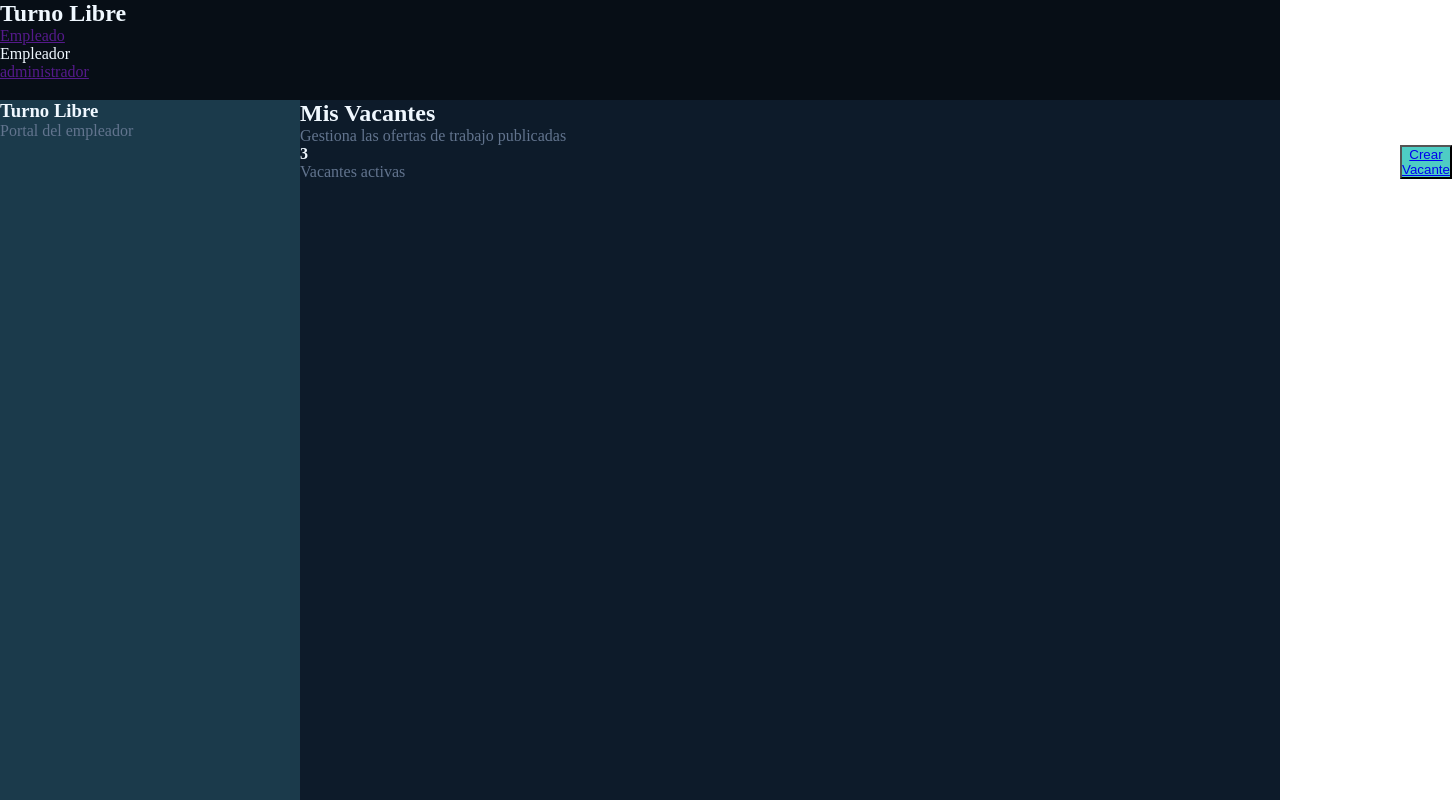
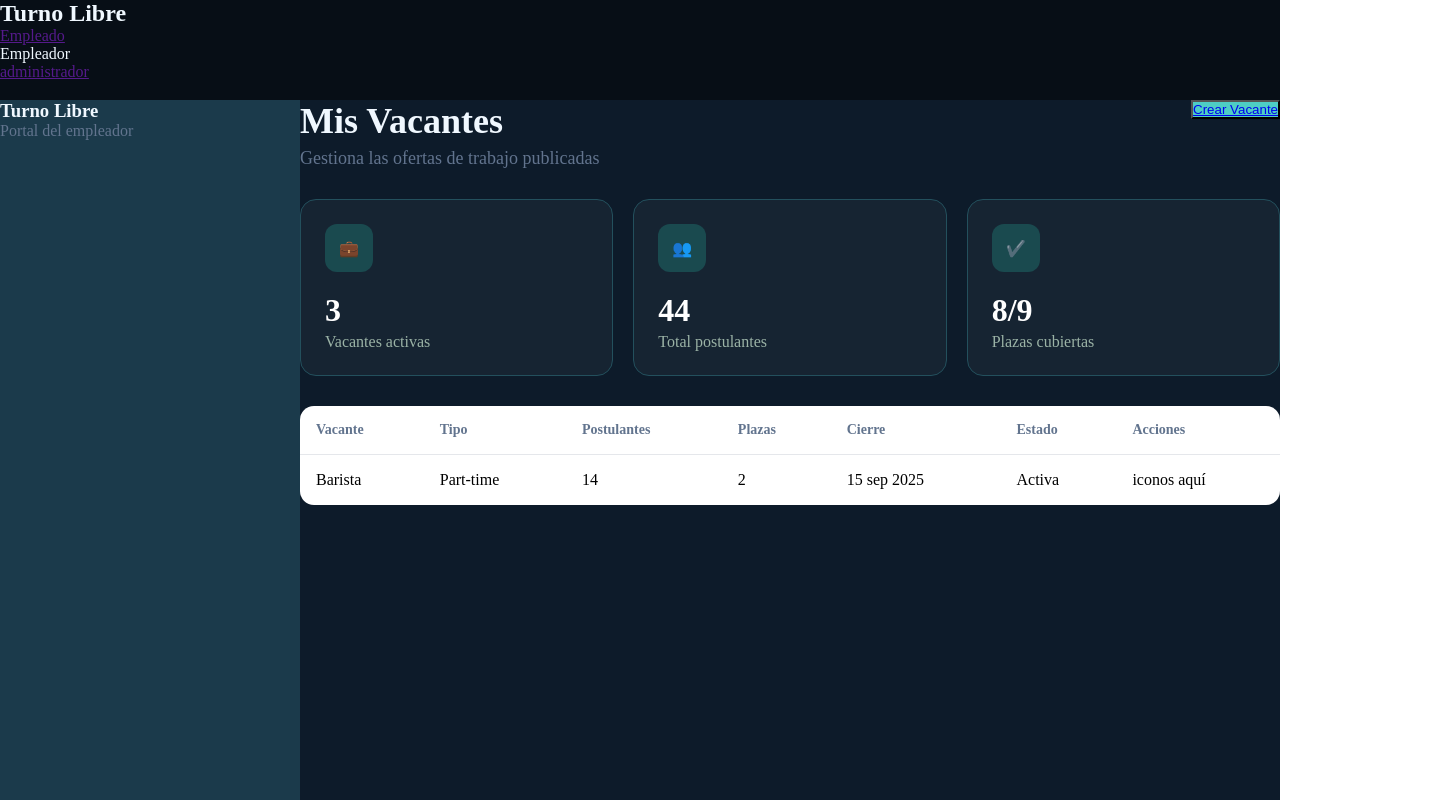
Before and after one commit to angie12332/Turno_Libre, a plain HTML site: page paginas/paginas de alexa/mis_vacantes.html in a window 1280 px wide. Shown: the whole page, 1452 px wide, since content can reach past the window. Drawn offline with Linux system fonts and the light colour scheme.

Commit message:
se modifico la pantalla de crear vacantes
se modifico el css y algo del html de la pantalla crear vacantes, especificamente se le agrego la tabla y las estadisticas y se mejoraron los colores

```diff
--- /dev/null
+++ b/CSS/cssAlexa/crearVacantes.css
@@ -0,0 +1,38 @@
+* {
+    margin: 0;
+    padding: 0;
+    box-sizing: border-box;
+}
+
+body {
+    display: grid;
+    grid-template-columns: 300px 1fr;
+    grid-template-rows: 100px 1fr;
+    grid-template-areas:
+    "cabecera cabecera"
+    "menu     principal";
+    min-height: 100vh;
+}
+
+header {
+    grid-area: cabecera;
+    background-color: #070e16;
+
+}
+h1, h2, h3,h4{
+    color: aliceblue;
+}
+
+p {
+    color: #62748e;
+}
+aside {
+    grid-area: menu;
+    background-color: #1b3a4b;
+    position: relative;
+}
+main {
+    grid-area: principal;
+    background-color: #0d1b2a;
+    position: relative;
+}
--- a/CSS/cssAlexa/misVacantes.css
+++ b/CSS/cssAlexa/misVacantes.css
@@ -38,10 +38,77 @@ main {
     background-color: #0d1b2a;
     position: relative;
 }
+.encabezadoMain {
+    font-size: 36px;
+    margin-bottom: 6px;
+}
+.textoMain{
+    font-size: 18px;
+    margin-bottom: 30px;
+}
+.parteDelTitulo{
+    display: flex;
+    justify-content: space-between;
+    align-items: flex-start;
+}
 .boton_crearVacantes{
     background-color: #4ecdc4;
     text-decoration-color: aliceblue;
-    align-content: flex-end;
-    position: absolute;
-    left: 1100px;
+
 }
+.estadisticas {
+    display: grid;
+    grid-template-columns: 1fr 1fr 1fr;
+    gap: 20px;
+    margin-bottom: 30px;
+
+}
+
+.stat {
+    background: #162432;
+    border: 1px solid #23505d;
+    border-radius: 16px;
+    padding: 24px;
+    color: white;
+}
+
+.stat-icono {
+    display: flex;
+    align-items: center;
+    justify-content: center;
+    width: 48px;
+    height: 48px;
+    border-radius: 12px;
+    background: #1a4a4f;
+    margin-bottom: 20px;
+}
+
+.stat-numero {
+    display: block;
+    font-size: 32px;
+}
+
+.stat-texto {
+    color: #9bb3a6;
+    margin-top: 4px;
+}
+
+table {
+    width: 100%;
+    border-collapse: collapse;
+    background: white;
+    border-radius: 14px;
+    overflow: hidden;
+}
+
+th {
+    text-align: left;
+    padding: 16px;
+    color: #62748e;
+    font-size: 14px;
+}
+
+td {
+    padding: 16px;
+    border-top: 1px solid #e5e7eb;
+}
--- a/paginas/paginas de alexa/mis_vacantes.html
+++ b/paginas/paginas de alexa/mis_vacantes.html
@@ -26,18 +26,63 @@
 
     </aside>
     <main>
-        <section>
-            <h2>Mis Vacantes</h2>
-            <p>Gestiona las ofertas de trabajo publicadas</p>
-            <button class="boton_crearVacantes"><a href="paginas/paginas de alexa/Crear_Vacante.html">Crear Vacante</a></button>
+        <section class="parteDelTitulo">
+            <article>
+                <h2 class="encabezadoMain">Mis Vacantes</h2>
+                <p class="textoMain">Gestiona las ofertas de trabajo publicadas</p>
+            </article>
+            <article>
+                <button class="boton_crearVacantes"><a href="paginas/paginas de alexa/Crear_Vacante.html">Crear Vacante</a></button>
+            </article>
+        </section>
+        <section class="estadisticas">
+            <article class="stat">
+                <span class="stat-icono">💼</span>
+                <strong class="stat-numero">3</strong>
+                <p class="stat-texto">Vacantes activas</p>
+            </article>
+
+            <article class="stat">
+                <span class="stat-icono">👥</span>
+                <strong class="stat-numero">44</strong>
+                <p class="stat-texto">Total postulantes</p>
+            </article>
+
+            <article class="stat">
+                <span class="stat-icono">✔️</span>
+                <strong class="stat-numero">8/9</strong>
+                <p class="stat-texto">Plazas cubiertas</p>
+            </article>
         </section>
         <section>
-            <article>
-                <h4>
-                    3
-                </h4>
-                <p>Vacantes activas</p>
-            </article>
+
+        </section>
+        <section class="tablaDeVacantes">
+            <table>
+                <thead>
+                <tr>
+                    <th>Vacante</th>
+                    <th>Tipo</th>
+                    <th>Postulantes</th>
+                    <th>Plazas</th>
+                    <th>Cierre</th>
+                    <th>Estado</th>
+                    <th>Acciones</th>
+                </tr>
+                </thead>
+
+                <tbody>
+                    <tr>
+                    <td>Barista</td>
+                    <td><span class="tipo">Part-time</span></td>
+                    <td>14</td>
+                    <td>2</td>
+                    <td>15 sep 2025</td>
+                    <td><span class="estado">Activa</span></td>
+                    <td>iconos aquí</td>
+                </tr>
+                </tbody>
+            </table>
         </section>
     </main>
     <footer>
```
Also changed, not shown: paginas/paginas de alexa/Crear_Vacante.html (+1 -0 lines).
